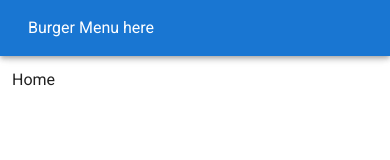
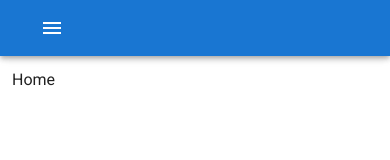
Before and after one commit to ryanburnett1/SEV-front-end, a Vue app: page / in a window 390 px wide. Shown: the top 160 px of the page. Built offline with nearby package versions, Linux system fonts and the light colour scheme.

Commit message:
Added Mobile Menu to Navbar and set color to primary for tabs

```diff
--- a/src/components/Navbar.vue
+++ b/src/components/Navbar.vue
@@ -1,19 +1,48 @@
 <template>
-  <v-container>
+  <v-container fluid>
       <div v-if="!$vuetify.breakpoint.mobile">
-        <v-tabs>
+        <v-tabs
+            background-color="primary"
+        >
             <v-tab
                 v-for="route in $router.options.routes"
                 :key="route.path"
                 :to="route.path"
                 v-show="showTab(route)"
             >
+                <v-icon v-if="route.meta.icon">{{ route.meta.icon }}</v-icon>
                 {{ route.name }}
             </v-tab>
         </v-tabs>
       </div>
       <div v-else>
-          Burger Menu here
+          <v-menu>
+              <template v-slot:activator="{ on, attrs }">
+                <v-btn
+                    v-bind="attrs"
+                    v-on="on"
+                    icon
+                >
+                    <v-icon>mdi-menu</v-icon>
+                </v-btn>
+              </template>
+              <v-list
+                nav
+              >
+                  <v-list-item-group>
+                    <v-list-item
+                        v-for="route in $router.options.routes"
+                        :key="route.path"
+                        :to="route.path"
+                    >
+                        <v-list-item-icon>
+                            <v-icon v-if="route.meta.icon">{{ route.meta.icon }}</v-icon>
+                        </v-list-item-icon>
+                        <v-list-item-title>{{ route.name }}</v-list-item-title>
+                    </v-list-item>
+                  </v-list-item-group>
+              </v-list>
+          </v-menu>
       </div>
   </v-container>
 </template>
@@ -22,7 +51,7 @@
 export default {
     methods: {
         showTab: function(route) {
-            // list of manual excludes
+            // list of manual excludes. Handy for crafting personal links, buttons, etc.
             if(route.name in []) return false
 
             // hide if meta says so in @/router/index.js
--- a/src/router/index.js
+++ b/src/router/index.js
@@ -12,6 +12,7 @@ const routes = [
     meta: {
       hide: false,
       requiresAuth: false,
+      icon: "mdi-home",
     },
   },
   {
```
